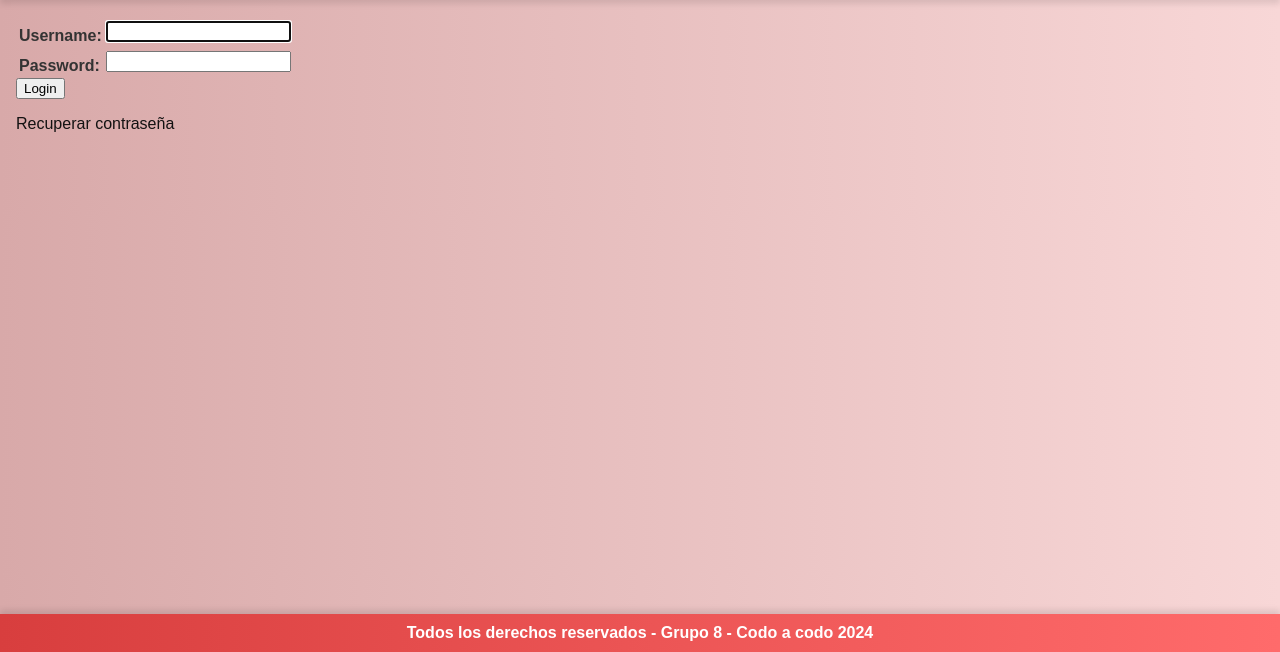
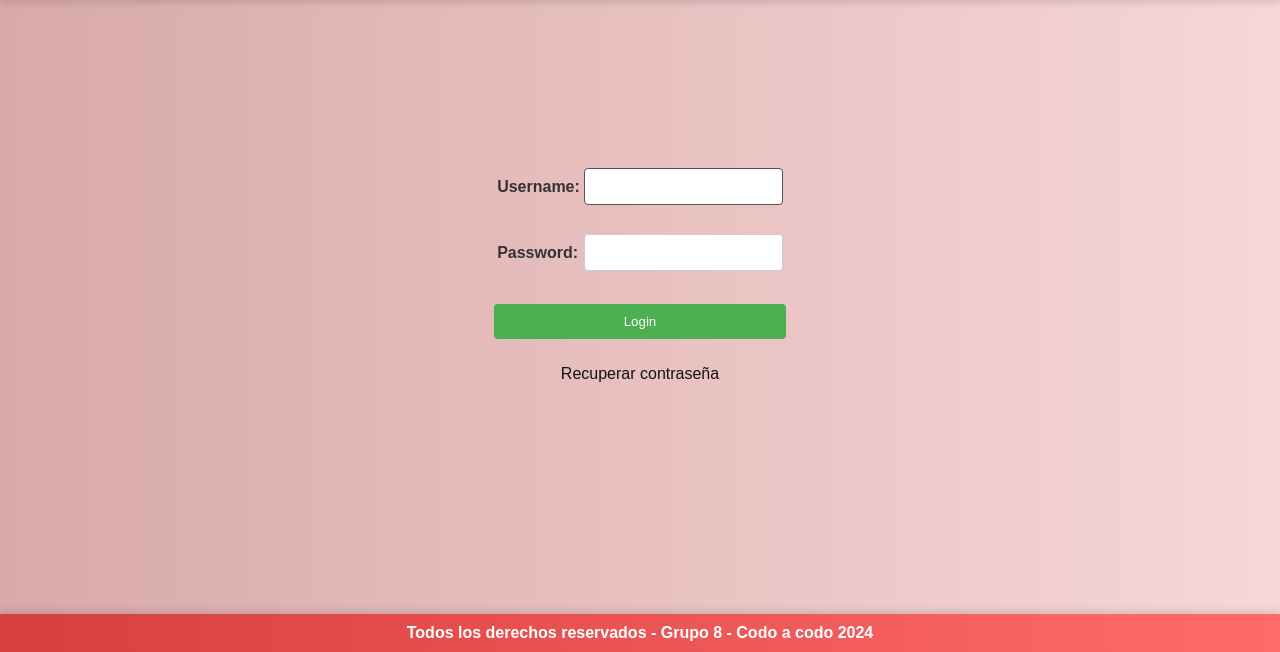
Before and after one commit to GrupoDjango8/Grupo-8, a Django app: page /webGOcho/accounts/login/ in a window 1280 px wide. Shown: the part 148-800 px from the top of the page. Run offline with Django 5.2, Linux system fonts and the light colour scheme.

Commit message:
agregué estilos al login

```diff
--- a/grupo8Trabajo/webGOcho/static/webGOcho/styles/login.css
+++ b/grupo8Trabajo/webGOcho/static/webGOcho/styles/login.css
@@ -0,0 +1,82 @@
+/* webGOcho/styles/login.css */
+.centered-content {
+    display: flex;
+    flex-direction: column;
+    justify-content: center;
+    align-items: center;
+    min-height: 70vh; /* Ajusta la altura mínima al 100% de la ventana gráfica */
+}
+
+table {
+    margin: 0 auto; /* Centrar la tabla horizontalmente */
+}
+
+.contenido{
+    padding: 0;
+}
+
+footer{
+    padding: 2% auto;
+}
+/*estilos del form*/
+
+form {
+    display: flex;
+    flex-direction: column;
+    align-items: center;
+}
+
+table {
+    margin: 0 auto; /* Centrar la tabla horizontalmente */
+}
+
+form {
+    display: flex;
+    flex-direction: column;
+    align-items: center;
+}
+
+.login-form input[type="text"],
+.login-form input[type="password"] {
+    width: 100%;
+    padding: 10px;
+    margin: 5px 0 20px 0;
+    display: inline-block;
+    border: 1px solid #ccc;
+    box-sizing: border-box;
+    border-radius: 4px;
+}
+
+.login-form input[type="text"]:focus,
+.login-form input[type="password"]:focus {
+    border-color: #555;
+    outline: none;
+}
+
+.btn-submit {
+    background-color: #4CAF50;
+    color: white;
+    padding: 10px 20px;
+    margin: 10px 0;
+    border: none;
+    cursor: pointer;
+    width: 100%;
+    border-radius: 4px;
+}
+
+.btn-submit:hover {
+    background-color: #45a049;
+}
+
+.login-form a {
+    color: #4CAF50;
+    text-decoration: none;
+}
+
+.login-form a:hover {
+    text-decoration: underline;
+}
+
+label{
+    height: 40px;
+}
--- a/grupo8Trabajo/webGOcho/templates/webGOcho/administracion.html
+++ b/grupo8Trabajo/webGOcho/templates/webGOcho/administracion.html
@@ -13,7 +13,7 @@
 <header>
     <h1>Administrador</h1>
 </header>
-<main>
+<main class="contenido">
     {% if user.is_authenticated %}
     <h2>Bienvenid@ {{ user.username | upper }}</h2>
     {% endif %}
--- a/grupo8Trabajo/webGOcho/templates/webGOcho/registration/login.html
+++ b/grupo8Trabajo/webGOcho/templates/webGOcho/registration/login.html
@@ -8,6 +8,7 @@
 {% endblock %}
 <!--Agregar en main las funcionalidades propias del form de registro -->
     {% block main %}
+    <div class="centered-content">
     {% if form.errors %}
     <p>Your username and password didn't match. Please try again.</p>
     {% endif %}
@@ -21,7 +22,7 @@
         {% endif %}
     {% endif %}
 
-    <form method="post" action="{% url 'login' %}">
+    <form method="post" action="{% url 'login' %}" class="login-form">
     {% csrf_token %}
     <table>
     <tr>
@@ -34,10 +35,11 @@
     </tr>
     </table>
 
-    <input type="submit" value="Login">
+    <input type="submit" value="Login" class="btn-submit">
     <input type="hidden" name="next" value="{{ next }}">
     </form>
 
     {# Assumes you set up the password_reset view in your URLconf #}
     <p><a href="{% url 'password_reset' %}">Recuperar contraseña</a></p>
+    </div>
 {% endblock %}
```
